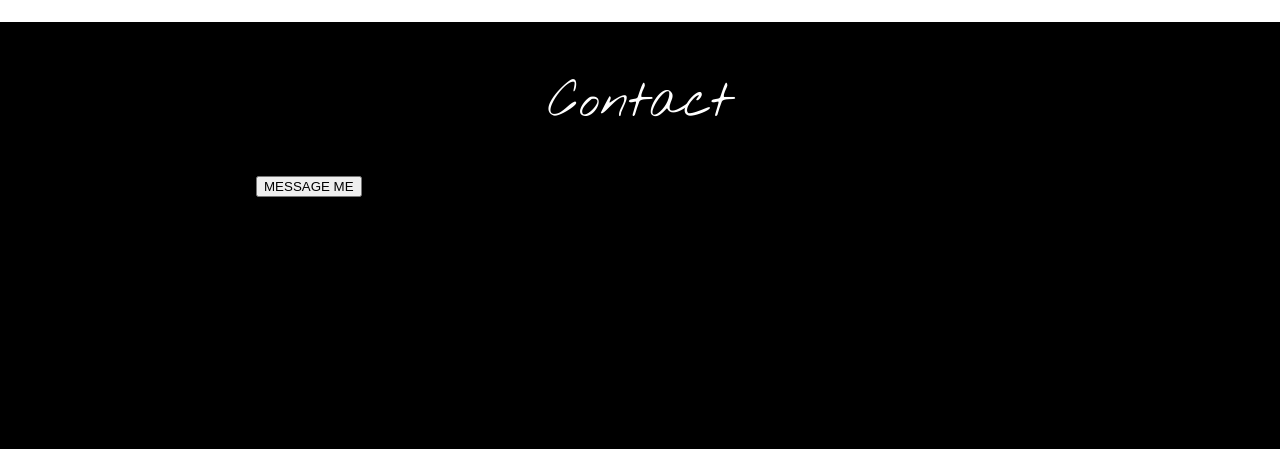
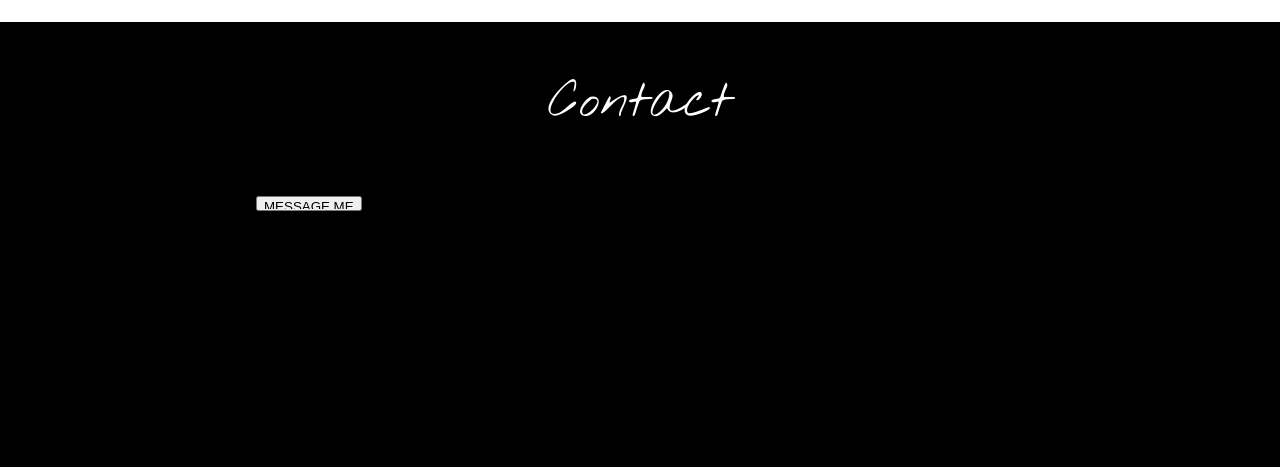
Before and after one commit to k0a1i1t6o/k0a1i1t6o.github.io, a plain HTML site: page index.html in a window 1280 px wide. Shown: the part 1773-2240 px from the top of the page. Drawn offline with nearby package versions, Linux system fonts and the light colour scheme; a web font is replaced by a local one.

Commit message:
update
2018/7/3 update

```diff
--- a/css/style2.css
+++ b/css/style2.css
@@ -310,3 +310,8 @@ section{
     padding-top: 5px;
     margin-bottom: 0;
 }
+
+#message_btn{
+    margin-top: 20px;
+    height: 15px;
+}
--- a/index.html
+++ b/index.html
@@ -177,7 +177,7 @@
         </section>
         <section id="contact">
                 <h1 class="section-title">Contact</h1>
-                <input type="submit" name="btn" value="MESSAGE ME" class="btn">
+                <input type="submit" name="btn" value="MESSAGE ME" id="message_btn"class="btn">
                 <br>
                 <br>
                 <br>
```
